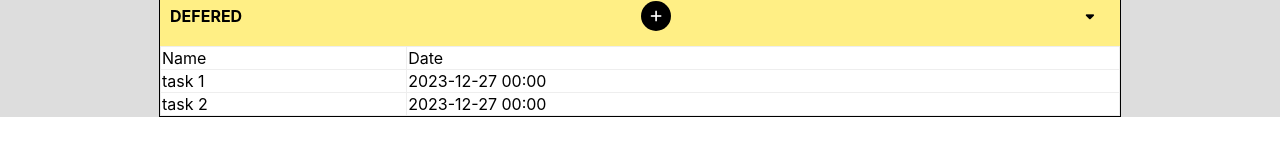
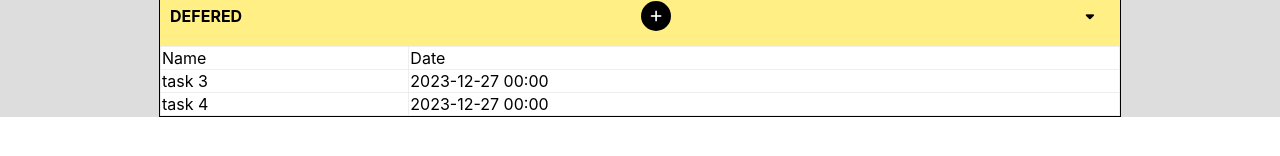
Before and after one commit to heeboy007/GTDList, a React (Create React App) app in the folder gtdlist-web/: page /listview in a window 1280 px wide. Shown: the part 206-362 px from the top of the page. Built offline with nearby package versions, Linux system fonts and the light colour scheme.

Commit message:
refactor: editColid + editRowid => editCell

```diff
--- a/gtdlist-web/src/pages/listTaskComponents/listTaskCategory.js
+++ b/gtdlist-web/src/pages/listTaskComponents/listTaskCategory.js
@@ -1,11 +1,6 @@
 import React, { useState } from "react";
 
 import './listTaskCategory.css';
-
-const tempSampleRows = [
-    {id: 1, name: 'task 1', date: "2023-12-27 00:00"},
-    {id: 2, name: 'task 2', date: "2023-12-27 00:00"},
-]
 
 function capitalize(str) {
     if(!str) return str;
@@ -14,14 +9,11 @@ function capitalize(str) {
 
 function ListTaskCategory(props) {
     const category = props.category;
+    const editCell = props.editCell;
+    const handleEditCellChange = props.onEditCellChange;
     const [hideTable, setHideTable] = useState(false);
 
-    const [rows, setRows] = useState(tempSampleRows);
-    const [editRowId, setEditRowId] = useState(null);
-
-    const handleEdit = (row) => {
-        setEditRowId(row.id);
-    };
+    const [rows, setRows] = useState(props.tasks);
 
     const handleChange = (e, id, fieldName) => {
         const newRows = rows.map((row) => {
@@ -34,7 +26,7 @@ function ListTaskCategory(props) {
     };
 
     const handleBlur = () => {
-        setEditRowId(null);
+        handleEditCellChange(null, null);
     };
 
     return (
@@ -58,8 +50,8 @@ function ListTaskCategory(props) {
                 <tbody>
                     {rows.map((row) => (
                         <tr key={row.id}>
-                            <td onClick={() => handleEdit(row)}>
-                                {editRowId === row.id ? (
+                            <td onClick={() => handleEditCellChange(row, 'name')}>
+                                {editCell.rowId === row.id && editCell.colId === 'name' ? (
                                     <input
                                         value={row.name}
                                         onChange={(e) => handleChange(e, row.id, 'name')}
@@ -73,8 +65,8 @@ function ListTaskCategory(props) {
                                     row.name
                                 )}
                             </td>
-                            <td onClick={() => handleEdit(row)}>
-                                {editRowId === row.id ? (
+                            <td onClick={() => handleEditCellChange(row, 'date')}>
+                                {editCell.rowId === row.id && editCell.colId === 'date' ? (
                                     <input
                                         value={row.date}
                                         onChange={(e) => handleChange(e, row.id, 'date')}
--- a/gtdlist-web/src/pages/listTaskView.js
+++ b/gtdlist-web/src/pages/listTaskView.js
@@ -5,15 +5,45 @@ import ListTaskCategory from "./listTaskComponents/listTaskCategory";
 
 import './listTaskView.css';
 
+const tempSampleRowsAction = [
+    {id: 1, name: 'task 1', date: "2023-12-27 00:00"},
+    {id: 2, name: 'task 2', date: "2023-12-27 00:00"},
+]
+
+const tempSampleRowsDefered = [
+    {id: 3, name: 'task 3', date: "2023-12-27 00:00"},
+    {id: 4, name: 'task 4', date: "2023-12-27 00:00"},
+]
+
 function ListTaskView(props) {
     let tasks = props.tasks;
     console.log(tasks);
 
+    const [editCell, setEditRowId] = useState({
+        rowId: null,
+        colId: null
+    });
+
+    const handleEditCellChange = (row, col) => {
+        setEditRowId({
+            rowId: row.id,
+            colId: col
+        });
+    };
+
     return (
         <div className="listTask">
             <ListTaskHeader></ListTaskHeader>
-            <ListTaskCategory category={"action"}></ListTaskCategory>
-            <ListTaskCategory category={"defered"}></ListTaskCategory>
+            <ListTaskCategory
+                category={"action"}
+                tasks={tempSampleRowsAction}
+                editCell={editCell}
+                onEditCellChange={handleEditCellChange}/>
+            <ListTaskCategory
+                category={"defered"}
+                tasks={tempSampleRowsDefered}
+                editCell={editCell}
+                onEditCellChange={handleEditCellChange}/>
         </div>
     );
 }
```
